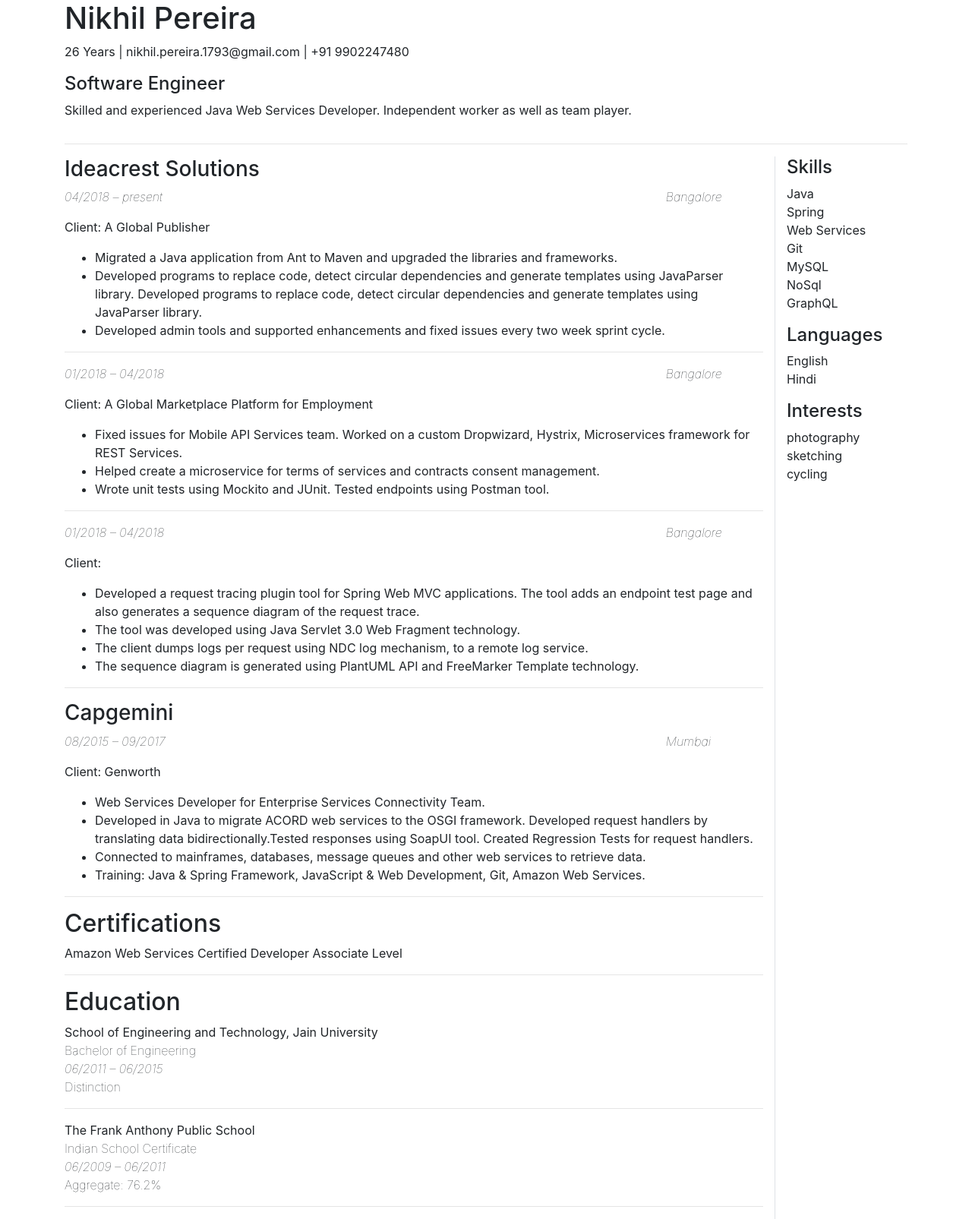
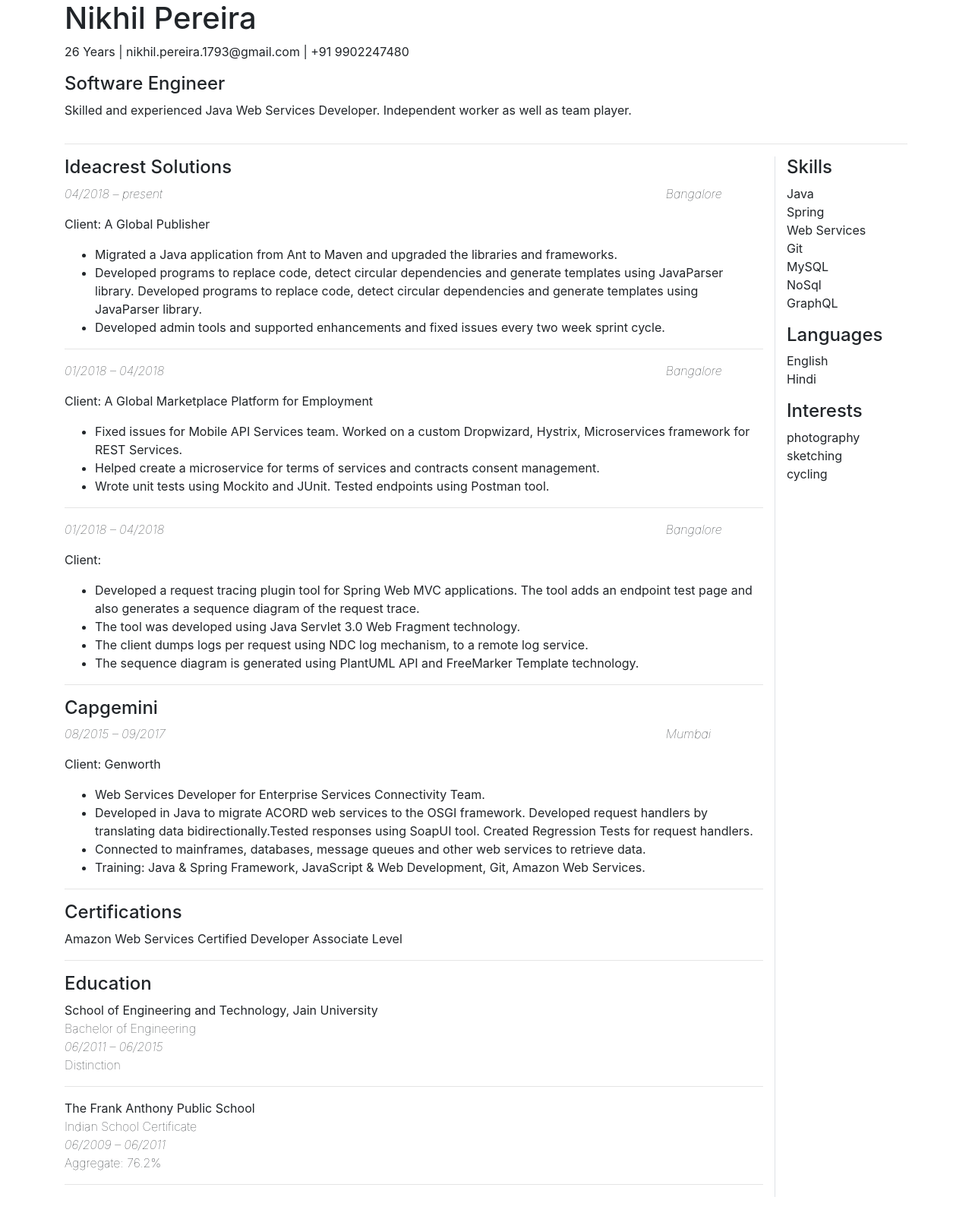
Before and after one commit to nikhilpereira1793/nikhilpereira1793.github.io, a Jekyll site: the page built from index.html, in a window 1280 px wide. Shown: the whole page at 76% size. Built offline with Jekyll 4.4.1, drawn with Linux system fonts in a browser that asks for light colours; after the commit the page ends 1576 px from its top, so only the background shows below that.

Commit message:
fix header size

```diff
--- a/_includes/certificates.html
+++ b/_includes/certificates.html
@@ -1,4 +1,4 @@
-<h2>Certifications</h2>
+<h4>Certifications</h4>
 {% for certificate in site.data.certificates.certificates %}
   <p>{{certificate.name}}</p>
 {% endfor %}
--- a/_includes/education.html
+++ b/_includes/education.html
@@ -1,4 +1,4 @@
-<h2>Education</h2>
+<h4>Education</h4>
 <ul class="list-unstyled">
   {% for education in site.data.education.education %}
     <li>{{education.institution}}</li>
--- a/_includes/technicalExperience.html
+++ b/_includes/technicalExperience.html
@@ -1,5 +1,5 @@
 {% for technicalExperience in site.data.technicalExperience.technicalExperiences %}
-<h3>{{technicalExperience.companyName}}</h3>
+<h4>{{technicalExperience.companyName}}</h4>
   {% for project in technicalExperience.projects %}
   <div class="row">
     <div class="col-10">
```
